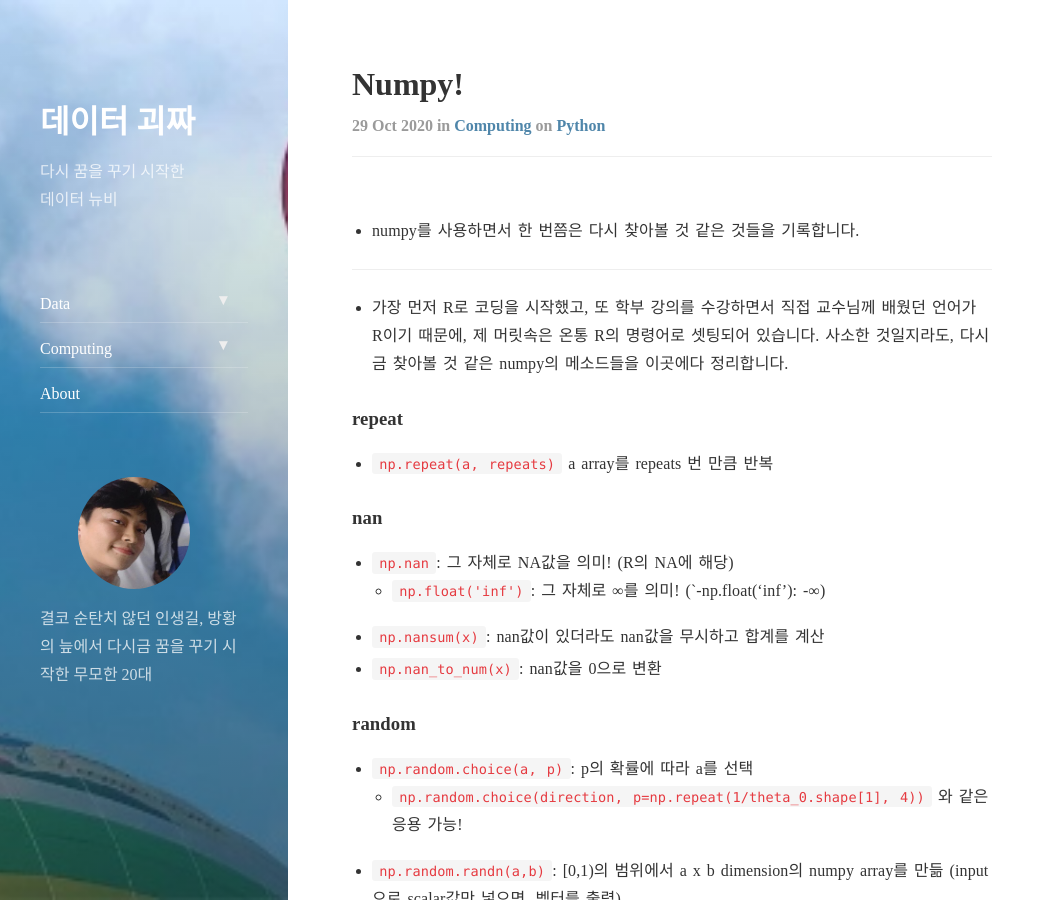
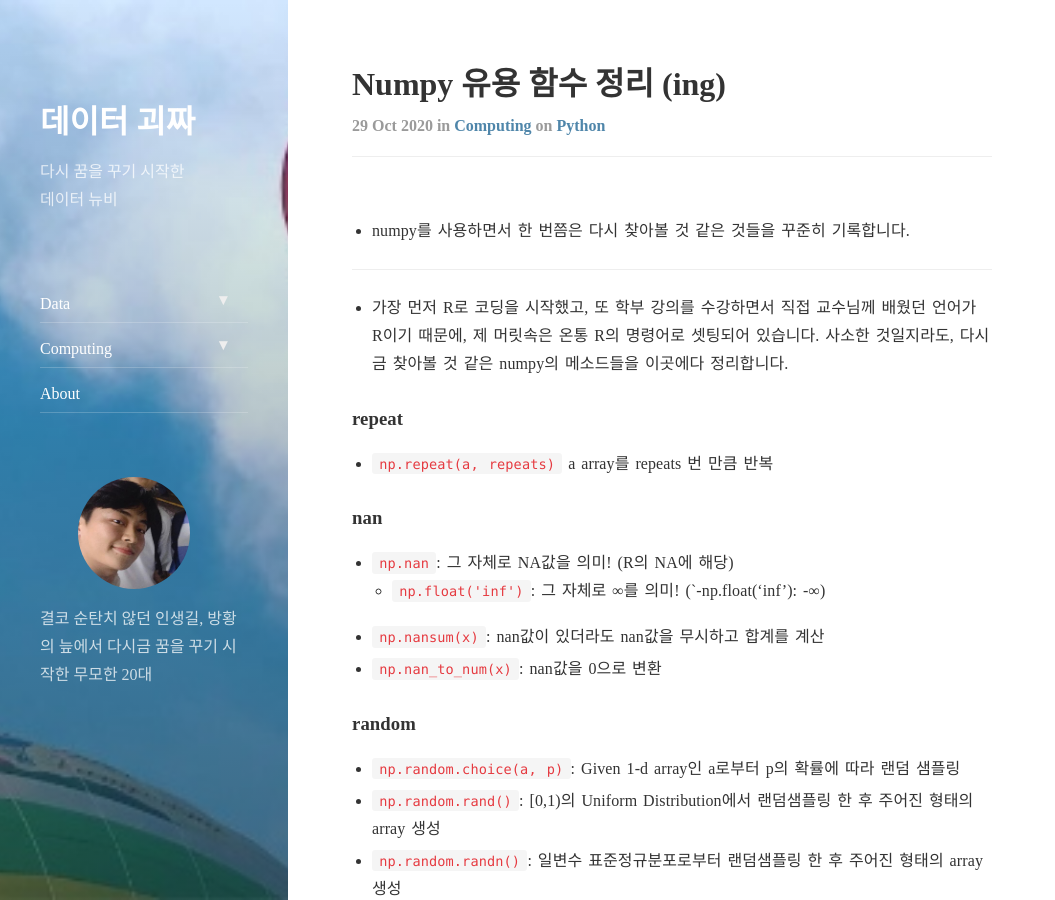
Before and after one commit to tryumanshow/data-weirdo.github.io, a Jekyll site: the page built from _posts/2020-10-29-computing-python-numpy.markdown, in a window 1280 px wide and 900 px high. Shown: the whole window, without its empty margins (0-1055 px from the left). Built offline with Jekyll 4.4.1, drawn with Linux system fonts in a browser that asks for light colours; nearby versions of some CDN libraries; comment, search, counter and statistics services are not loaded.

Commit message:
Update 2020-10-29-computing-python-numpy.markdown

```diff
--- a/_posts/2020-10-29-computing-python-numpy.markdown
+++ b/_posts/2020-10-29-computing-python-numpy.markdown
@@ -1,13 +1,13 @@
 ---
 layout: post
-title:  "Numpy!"
+title:  "Numpy 유용 함수 정리 (ing)"
 subtitle:   "numpy"
 categories: computing
 tags: python
 comments: true
 ---
 
-- numpy를 사용하면서 한 번쯤은 다시 찾아볼 것 같은 것들을 기록합니다.
+- numpy를 사용하면서 한 번쯤은 다시 찾아볼 것 같은 것들을 꾸준히 기록합니다.
 
 ---
 
@@ -23,9 +23,10 @@ comments: true
 - `np.nan_to_num(x)`: nan값을 0으로 변환
 
 ### random
-- `np.random.choice(a, p)`: p의 확률에 따라 a를 선택
-  - `np.random.choice(direction, p=np.repeat(1/theta_0.shape[1], 4))` 와 같은 응용 가능!
-- `np.random.randn(a,b)`: \[0,1)의 범위에서 a x b dimension의 numpy array를 만듦 (input으로 scalar값만 넣으면, 벡터를 출력)
+- `np.random.choice(a, p)`: Given 1-d array인 a로부터 p의 확률에 따라 랜덤 샘플링
+- `np.random.rand()`: \[0,1)의 Uniform Distribution에서 랜덤샘플링 한 후 주어진 형태의 array 생성
+- `np.random.randn()`: 일변수 표준정규분포로부터 랜덤샘플링 한 후 주어진 형태의 array 생성
+-
 
 ### 비교
 - `np.array_equal`: 두 array object가 같은지를 비교 (Elementwise한 비교가 아님) -> True 아니면 False 둘 중 하나의 단일 boolean 값만을 반환
```
